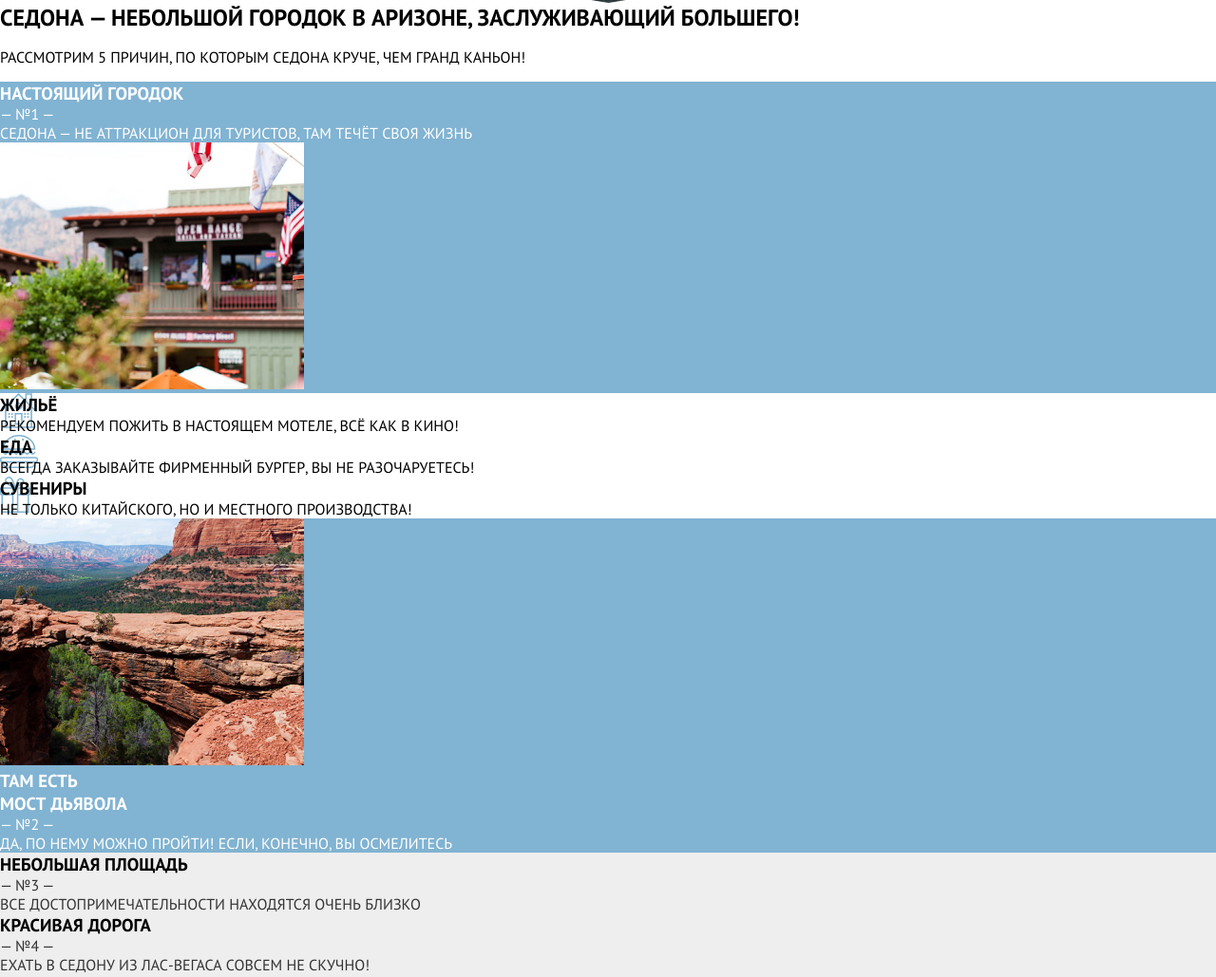
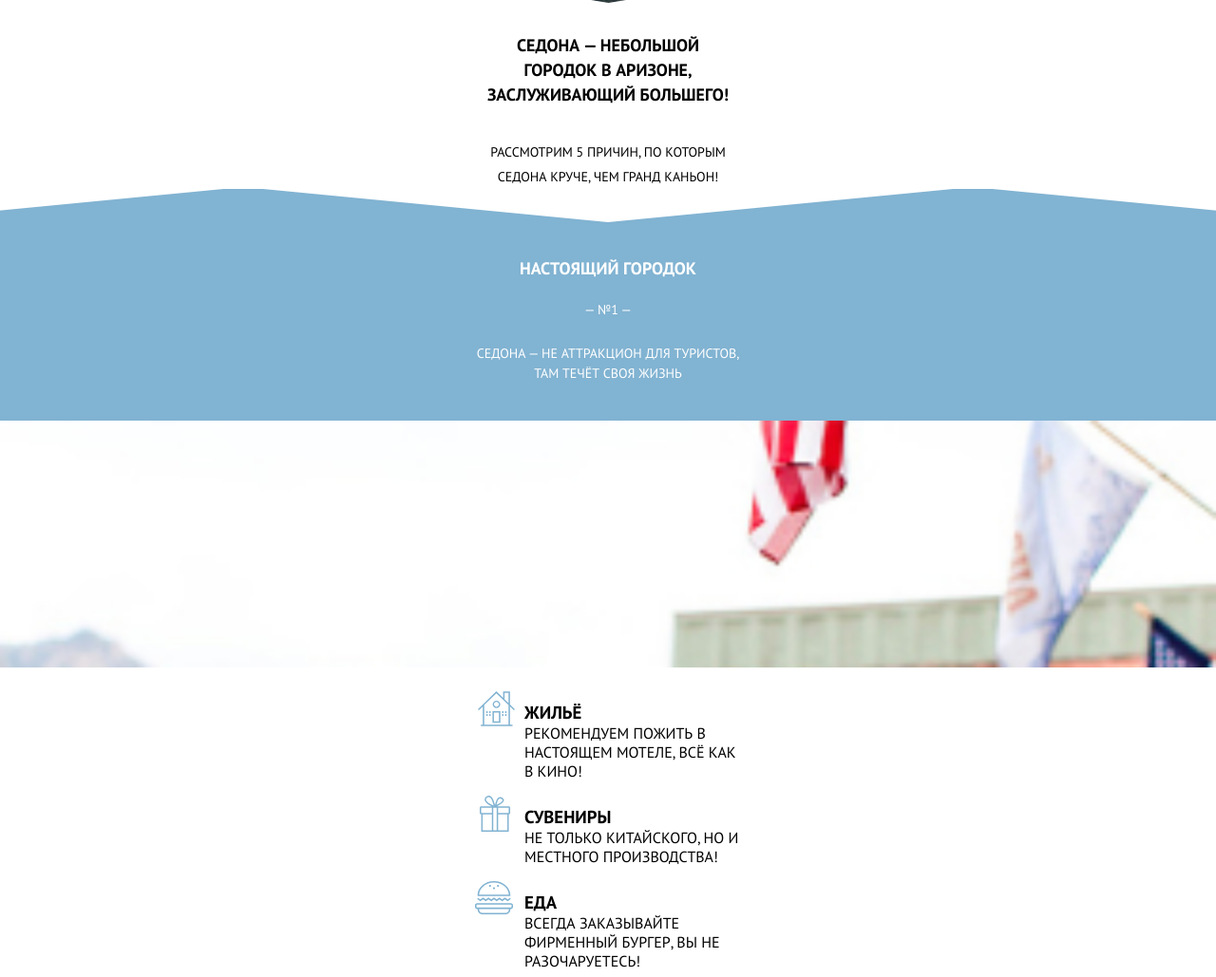
Before and after one commit to Sc00ter522/1664091-sedona-23, a plain HTML site: page source/index.html in a window 1280 px wide. Shown: the part 658-1687 px from the top of the page at 95% size. Drawn offline with nearby package versions, Linux system fonts and the light colour scheme; files that its build step writes are made by us from their sources.

Commit message:
Выполняю стилизацию страниц

```diff
--- a/source/index.html
+++ b/source/index.html
@@ -44,56 +44,62 @@
         <img class="welcome__img" src="img/text-index.svg" alt="Седона">
       </section>
       <section class="features">
+        <div class="features__info">
           <h2 class="visually-hidden">Список причин</h2>
           <div class="features__text">
             <h2 class="features__slogan">Седона — небольшой городок в Аризоне, заслуживающий большего!</h2>
             <p class="features__intro">Рассмотрим 5 причин, по которым Седона круче, чем гранд каньон!</p>
           </div>
-        <ul class="features__list">
-          <li class="features__item features__item--lead">
-            <div class="features__lead--text">
-              <h3>Настоящий городок</h3>
-              <p>— №1 —</p>
-              <p>Седона — не аттракцион для туристов, там течёт своя жизнь</p>
         </div>
-            <img class="features__lead--img" src="img/photo-city@1x 1.jpg" width="" height="" alt="Фото Седоны">
+        <div class="features__list">
+          <div class="features__item features__lead features__lead--top">
+            <div class="description description--top">
+              <h3 class="description__title">Настоящий городок</h3>
+              <p class="description__subtitle">— №1 —</p>
+              <p class="description__text">Седона — не аттракцион для туристов, там течёт своя жизнь</p>
+            </div>
+            <div class="features__image features__image--city"></div>
+          </div>
+          <ul class="qualities">
+            <li class="qualities__item qualities__item--house">
+              <h3 class="qualities__title">Жильё</h3>
+              <p class="qualities__text">Рекомендуем пожить в настоящем мотеле, всё как в кино!</p>
             </li>
-          <li class="feature__item feature__item--house">
-            <h3>Жильё</h3>
-            <p>Рекомендуем пожить в настоящем мотеле, всё как в кино!</p>
+            <li class="qualities__item qualities__item--souvenir">
+              <h3 class="qualities__title">Сувениры</h3>
+              <p class="qualities__text">Не только китайского, но и местного производства!</p>
             </li>
-          <li class="feature__item feature__item--food">
-            <h3>Еда</h3>
-            <p>Всегда заказывайте фирменный бургер, вы не разочаруетесь!</p>
+            <li class="qualities__item qualities__item--food">
+              <h3 class="qualities__title">Еда</h3>
+              <p class="qualities__text">Всегда заказывайте фирменный бургер, вы не разочаруетесь!</p>
             </li>
-          <li class="feature__item feature__item--souvenir">
-            <h3>Сувениры</h3>
-            <p>Не только китайского, но и местного производства!</p>
-          </li>
-          <li class="features__item features__item--lead">
-            <img src="img/photo-bridge@1x 1.jpg" width="" height="" alt="Фото Моста Дьявола">
-            <div class="features__lead--text">
-              <h3>Там есть<br>Мост дьявола</h3>
-              <p>— №2 —</p>
-              <p>Да, по нему можно пройти! Если, конечно, вы осмелитесь</p>
+          </ul>
+          <div class="features__item features__lead features__lead--bottom">
+            <div class="features__image features__image--bridge"></div>
+            <div class="description description--bottom">
+              <h3 class="description__title">Там есть<br>Мост дьявола</h3>
+              <p class="description__subtitle">— №2 —</p>
+              <p class="description__text">Да, по нему можно пройти! Если вы осмелитесь, конечно</p>
             </div>
-          </li>
-          <li class="feature__item feature__item--bottom">
+          </div>
+          <ul class="advantages">
+            <li class="features__item features__item--bottom">
               <h3>Небольшая площадь</h3>
               <p>— №3 —</p>
               <p>Все достопримечательности находятся очень близко</p>
             </li>
-          <li class="feature__item feature__item--bottom">
+            <li class="features__item features__item--bottom">
               <h3>Красивая дорога</h3>
               <p>— №4 —</p>
               <p>Ехать в Седону из Лас-Вегаса совсем не скучно!</p>
             </li>
-          <li class="feature__item feature__item--bottom">
+            <li class="features__item features__item--bottom">
               <h3>Мало туристов</h3>
               <p>— №5 —</p>
               <p>Большинство едет в Гранд Каньон и толпится там</p>
             </li>
           </ul>
+        </div>
       </section>
       <section class="appointment">
         <h2 class="appointment__header">Заинтересовались?</h2>
--- a/source/less/page-main.less
+++ b/source/less/page-main.less
@@ -1,45 +1,165 @@
+.features__text {
+  text-align: center;
+  width: 270px;
+  margin: 0 auto;
+}
+
 .features__slogan {
+  .reset();
+  font-size: 18px;
+  line-height: 26px;
+  padding-top: 32px;
+  padding-bottom: 34px;
+}
+
+.features__intro {
+  .reset();
+  font-size: 14px;
+  line-height: 26px;
+}
+
+.features__info {
+  position: relative;
+  &::after {
+    display: block;
+    position: absolute;
+    content: "";
+    background-image: url(../img/white-copy-2.svg);
+    height: 37px;
+    width: 100%;
+    bottom: -35px;
+    left: 0;
+    background-position: center bottom;
+  }
+}
+
+.features__list {
   .reset();
 }
 
-.features__list {
-  list-style: none;
-  margin: 0;
-  padding: 0;
-}
-
-.features__list h3,
-.features__list p {
-  .reset();
-}
-
-.features__item--lead {
+.features__lead {
   background-color: #81B3D2;
   color: white;
 }
 
-.feature__item--house {
+.features__lead--top {
+  padding-top: 71px;
+  text-align: center;
+}
+
+.description {
+  display: flex;
+  flex-direction: column;
+  margin: 0 auto;
+  width: 280px;
+}
+
+.description--top {
+  padding-bottom: 39px;
+}
+
+.features__lead--bottom {
+  padding-bottom: 35px;
+  text-align: center;
+}
+
+.description--bottom {
+  padding-top: 39px;
+}
+
+.description__title {
+  font-size: 18px;
+  line-height: 26px;
+  margin-top: 0;
+  margin-bottom: 20px;
+}
+
+.description__subtitle {
+  margin-bottom: 25px;
+}
+
+.description__text {
+  margin: 0;
+}
+
+.description__subtitle,
+.description__text {
+  margin-top: 0;
+  font-size: 14px;
+  line-height: 21px;
+}
+
+.qualities {
+  list-style: none;
+  .reset();
+  padding: 25px 0 35px 0;
+}
+
+.advantages {
+  list-style: none;
+  .reset();
+}
+
+.features__image {
+  background-repeat: no-repeat;
+  height: 260px;
+  width: 100%;
+  background-size: cover;
+}
+
+.features__image--city {
+  background-image: url("../img/photo-city@1x-1.jpg");
+}
+
+.features__image--bridge {
+  background-image: url("../img/photo-bridge@1x-1.jpg");
+}
+
+.qualities__item {
+  padding-top: 10px;
+  padding-left: 52px;
+  width: 280px;
+  margin: 0 auto;
+}
+
+.qualities__item:not(:last-child) {
+  margin-bottom: 16px;
+}
+
+.qualities__item--house {
   background-image: url("../img/icon-house.svg");
   background-repeat: no-repeat;
+  background-position-x: 3px;
 }
 
-.feature__item--food {
+.qualities__item--food {
   background-image: url("../img/icon-burger.svg");
   background-repeat: no-repeat;
 }
 
-.feature__item--souvenir {
+.qualities__item--souvenir {
   background-image: url("../img/icon-gift.svg");
   background-repeat: no-repeat;
+  background-position-x: 5px;
 }
 
-.feature__item--bottom {
+.qualities__title,
+.qualities__text {
+  .reset();
+}
+
+.features__item--bottom {
   background-color: #EEE;
 }
 
-.feature__item--bottom p {
+.features__item--bottom p {
   color: #333;
 }
+
+.features__lead--img {
+  display: block;
+}
+
 
 .appointment__text {
   color: #333;
```
Also changed, not shown: source/img/photo-4-desktop-1.jpg (renamed from source/img/photo-4-desktop 1.jpg), source/img/photo-bridge@1x-1.jpg (renamed from source/img/photo-bridge@1x 1.jpg), source/img/photo-city@1x-1.jpg (renamed from source/img/photo-city@1x 1.jpg), source/img/white-copy-2.svg (added). Lines whose indentation alone changed are shown as unchanged.
